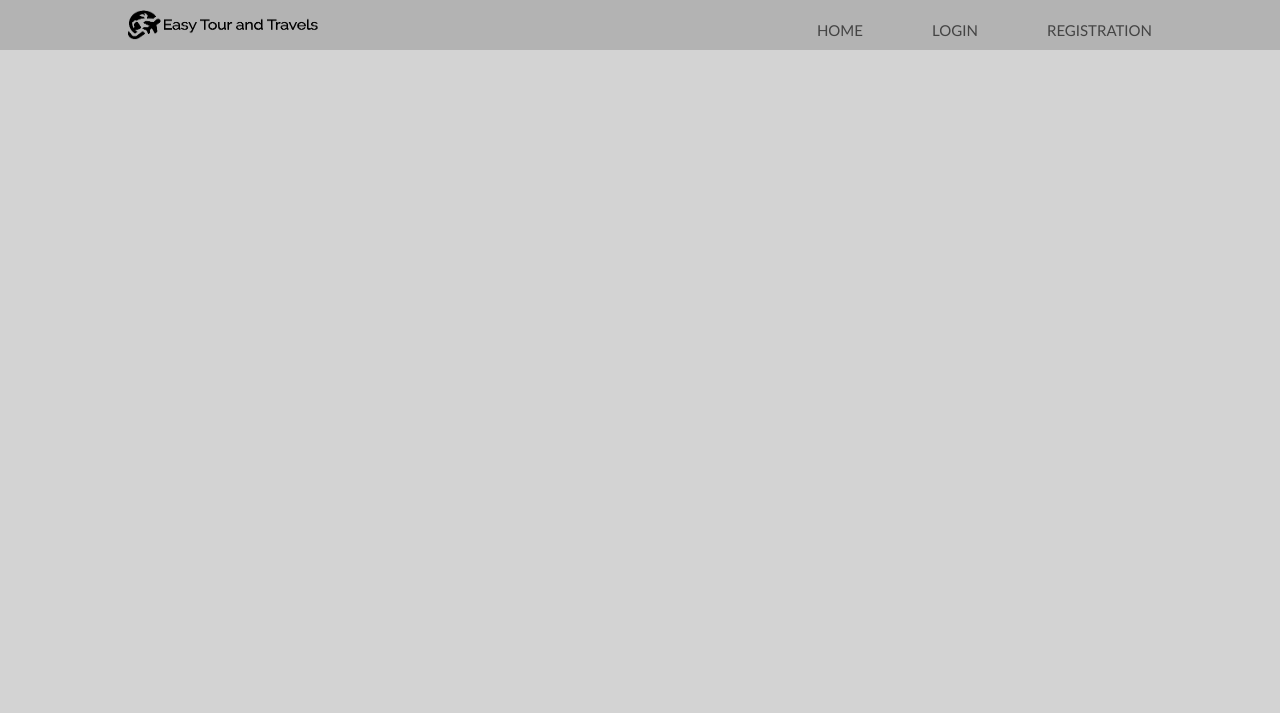
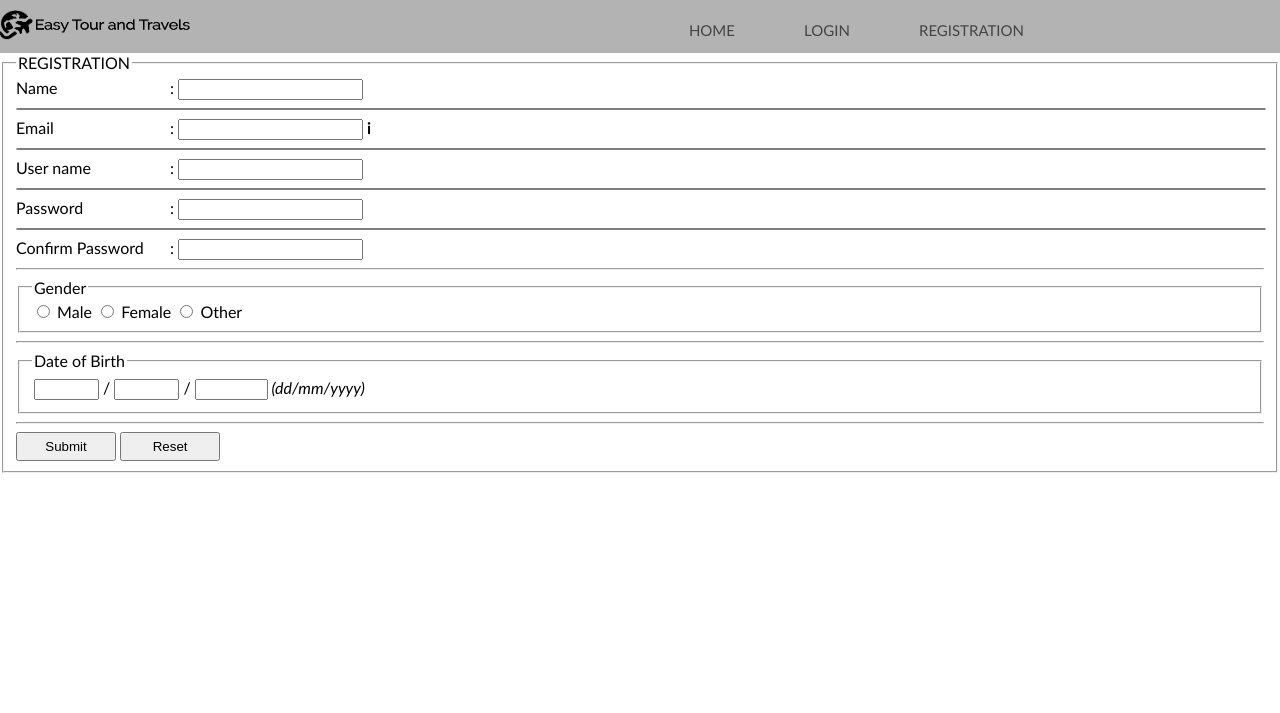
Before and after one commit to rahibulbulrahi/web-tech-php, a PHP site: page /registration.php in a window 1280 px wide. Shown: the top 713 px of the page. Run offline with PHP 8.4, Linux system fonts and the light colour scheme.

Commit message:
Update registration.php

```diff
--- a/lab Task 4/registration.php
+++ b/lab Task 4/registration.php
@@ -1,17 +1,170 @@
 <!DOCTYPE html>
 <html>
     <style>
-        body
+        .body
         {
-            background: lightgray;
+            width: 50%;
+            margin: 50px auto;
+        }
+        div.a
+        {
+            width: 100%;
+            display: inline-block;
+            text-align: left;
+        }
+        .a label
+        {
+            width: 150px;
+            display: inline-block;
+            text-align: left;
+        }
+        div.date
+        {
+            text-align: center;
+            float: left;
+            margin: 2px;
+        }
+        div.month
+        {
+            text-align: center;
+            float: left;
+            margin: 2px;
+        }
+        div.year
+        {
+            text-align: center;
+            float: left;
+            margin: 2px;
+
+        }
+        .fieldset
+        {
+            max-width: 500px;
+        }
+        hr.line
+        {
+            border: 1px solid Grey; border-radius: 2px; width: 125%;
         }
     </style>
-
     <body>
     <?php include('header.php');?>
+    <div>
+        <form method="post" action="<?php echo $_SERVER['PHP_SELF'];?>">
+        <fieldset>
+            <legend style="font-family: calibri;">REGISTRATION</legend>
+            <div class="a">
+                <label for="name">Name</label>
+                : <input type="text" id="name" name="name" required><br>
+                <hr class="line">
+                <label for="email">Email</label>
+                : <input type="text" id="email" name="email" required><b> i</b>
+                <hr class="line">
+                <label for="uname">User name</label>
+                : <input type="text" id="uname" name="uname" required><br>
+                <hr class="line">
+                <label for="password">Password</label>
+                : <input type="password" id="password" name="password" required><br>
+                <hr class="line">
+                <label for="cpassword">Confirm Password</label>
+                : <input type="password" id="cpassword" name="cpassword" required><br>
+
+            </div>
+            <hr>
+            <fieldset>
+                <legend style="font-family: calibri;">Gender</legend>
+                    <div class="b">
+                        <input type="radio" name="gender" value="Male">
+                        <span class="radiobtn"></span>
+                        <label class="male">Male</label>
+
+                        <input type="radio" name="gender" value="Female">
+                        <span class="radiobtn"></span>
+                        <label class="female">Female</label>
+
+                        <input type="radio" name="gender" value="Other">
+                        <span class="radiobtn"></span>
+                        <label class="other">Other</label>
+                    </div>
+            </fieldset>
+            <hr>
+            <fieldset>
+                <legend style="font-family: calibri;">Date of Birth</legend>
+
+                    <div class ="date">
+                        <input type="text" id="date" name="date" size="5"> /
+
+                    </div>
+
+                    <div class="month">
+
+                        <input type="text" id="month" name="month" size="5"> /
+                    </div>
+
+                    <div class="year">
+
+                        <input type="text" id="year" name="year" size="6"><i> (dd/mm/yyyy)</i>
+                    </div>
+
+            </fieldset>
+
+                <hr>
+                <input type="submit" value="Submit" name="submit" style="width: 100px; padding:5px">
+                <input type="reset" value="Reset" name="reset" style="width: 100px; padding:5px">
+        </fieldset>
 
 
+        <?php
+            if ($_SERVER["REQUEST_METHOD"] == "POST")
+            {
+              if(isset($_POST['submit']))
+                {
+                    $name = $_POST['name'];
+                    $email = $_POST['email'];
+                    $uname = $_POST['uname'];
+                    $password = $_POST['password'];
+                    $cpassword = $_POST['cpassword'];
+                    $gender = $_POST['gender'];
+                    $date = $_POST['date'];
+                    $month = $_POST['month'];
+                    $year = $_POST['year'];
 
-    <?php include('footer.php');?>
+                    if(empty($name))
+                    {
+                        echo "Name is empty ";
+
+                    }
+                    if(empty($uname))
+                    {
+                        echo "User Name is empty ";
+
+                    }
+                    if($password != $cpassword)
+                    {
+                        echo "Your password doesnot match ";
+
+                    }
+                    if(empty($date))
+                    {
+                        echo "Date is EMPTY! ";
+
+                    }
+                    if(empty($month))
+                    {
+                        echo "Month is EMPTY! ";
+
+                    }
+                    if(empty($year))
+                    {
+                        echo "Year is EMPTY! ";
+
+                    }
+                    else
+                    {
+                        echo "Name: $name, User Name : $uname, You are : $gender, Your DOB is: $date/$month/$year";
+                    }
+                }
+            }
+        ?>
+        <?php include('footer.php');?>
     </body>
 </html>
```
